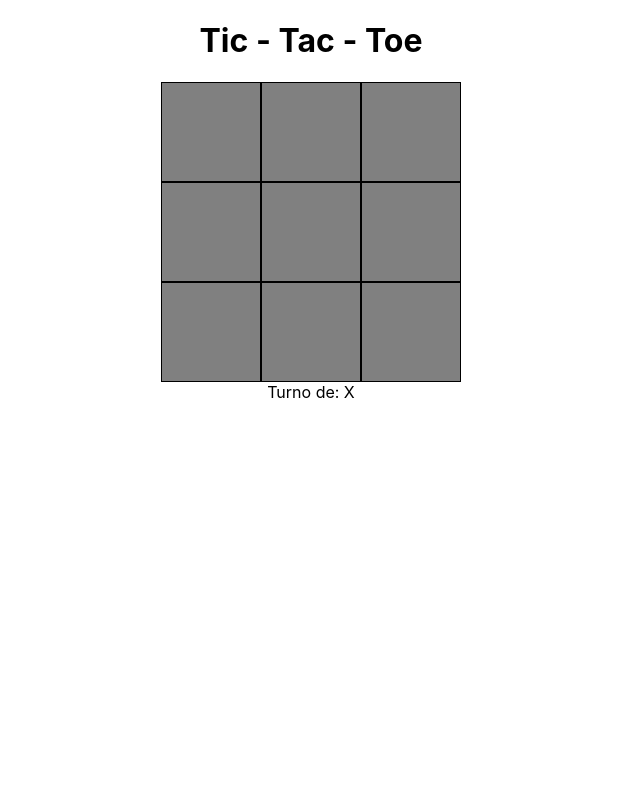
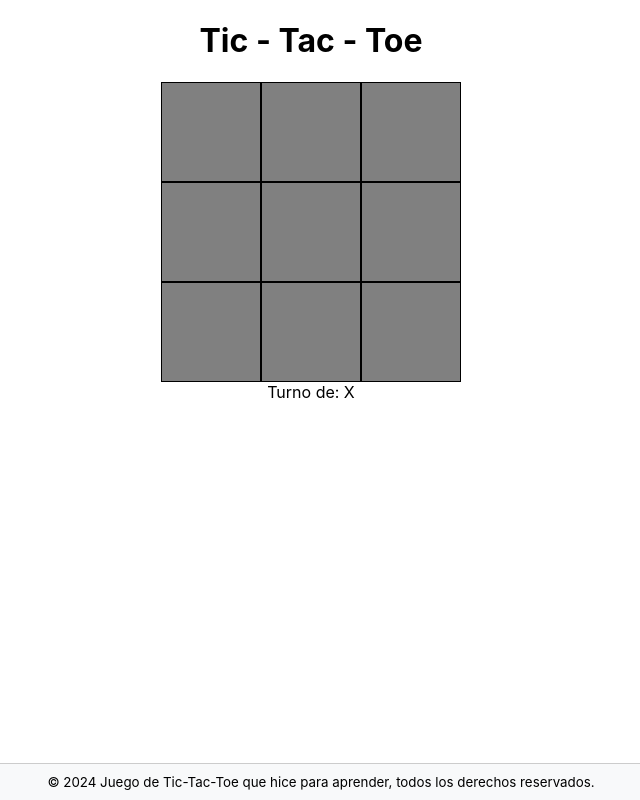
Before and after one commit to AugusHo/TaTeTi-TicTacToe, a React (Create React App) app: page / in a window 1280 px wide. Shown: the whole page, without its empty margins (329-969 px from the left). Built offline with nearby package versions, Linux system fonts and the light colour scheme.

Commit message:
tercer commit

```diff
--- a/src/App.js
+++ b/src/App.js
@@ -70,6 +70,7 @@ function App() {
       <div className="mensaje">{mensaje()}</div>
       {(ganador || !bloques.includes(null)) && <button onClick={reiniciar}>Reiniciar</button>}
 
+      <div className="copyright">© 2024 Juego de Tic-Tac-Toe que hice para aprender, todos los derechos reservados.</div>
     </div>
   );
 }
```
